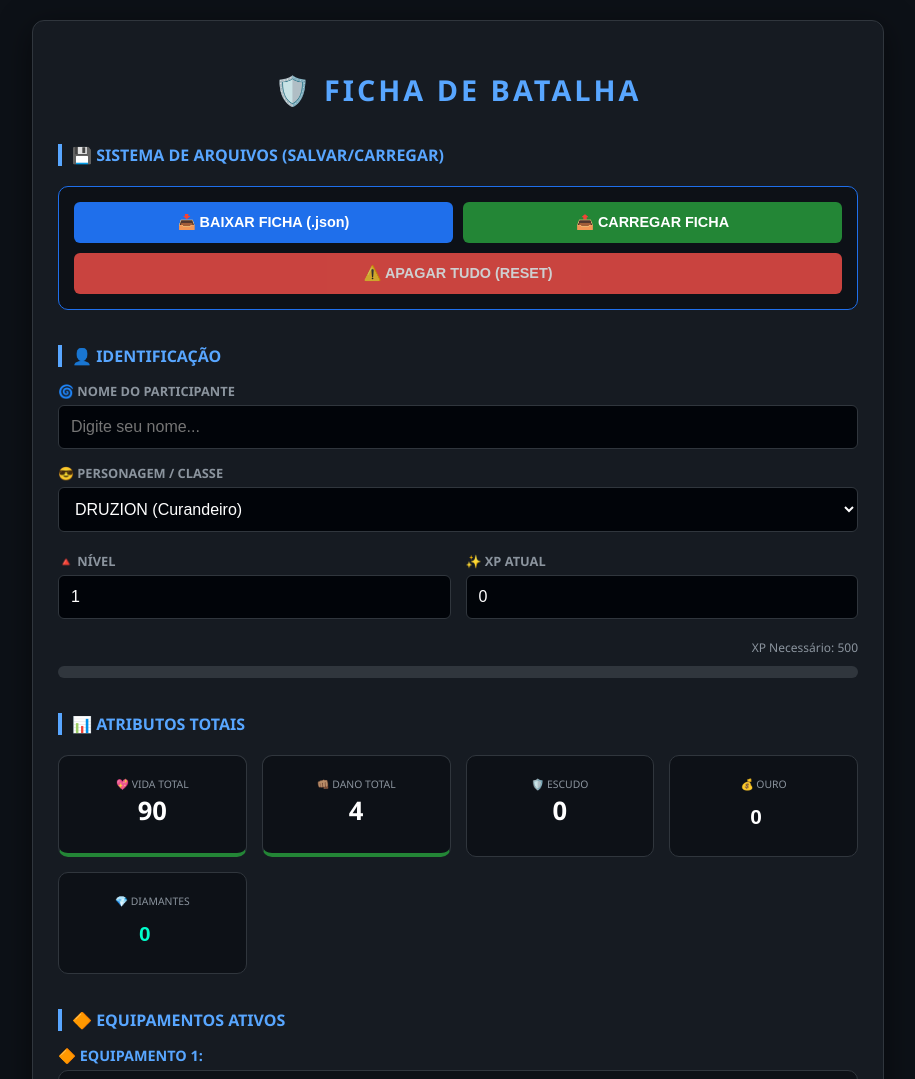
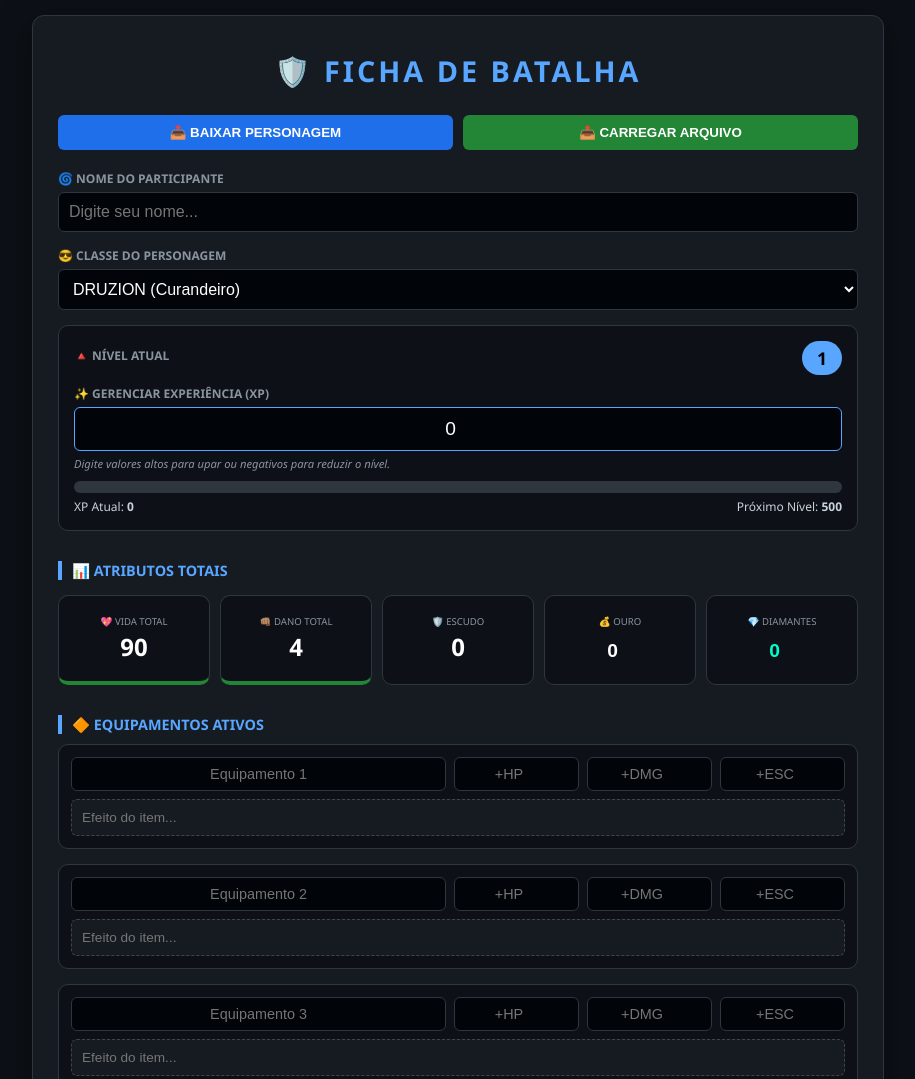
Before and after one commit to nemixy42-svg/FICHA-RPG, a plain HTML site: page index.html in a window 1280 px wide. Shown: the top 1079 px of the page, without its empty margins (182-1097 px from the left). Drawn offline with Linux system fonts and the light colour scheme.

Commit message:
Update index.html

```diff
--- a/index.html
+++ b/index.html
@@ -3,46 +3,49 @@
 <head>
     <meta charset="UTF-8">
     <meta name="viewport" content="width=device-width, initial-scale=1.0">
-    <title>Ficha RPG - Sistema de Backup</title>
+    <title>Ficha RPG - Level Up/Down Automático</title>
     <style>
         :root {
             --bg: #0d1117; --card: #161b22; --primary: #58a6ff; --text: #c9d1d9; --accent: #238636; --border: #30363d; --save: #1f6feb;
         }
-        body { font-family: 'Segoe UI', sans-serif; background: var(--bg); color: var(--text); margin: 0; padding: 20px; display: flex; justify-content: center; }
+        body { font-family: 'Segoe UI', sans-serif; background: var(--bg); color: var(--text); margin: 0; padding: 15px; display: flex; justify-content: center; }
         .wrapper { width: 100%; max-width: 800px; background: var(--card); border-radius: 12px; padding: 25px; box-shadow: 0 8px 32px rgba(0,0,0,0.5); border: 1px solid var(--border); }
-        h2 { text-align: center; color: var(--primary); margin-bottom: 25px; text-transform: uppercase; letter-spacing: 3px; font-size: 1.8em; }
+        h2 { text-align: center; color: var(--primary); margin: 10px 0 25px; text-transform: uppercase; letter-spacing: 3px; font-size: 1.8em; }
+
         .field-group { margin-bottom: 15px; }
-        label { display: block; font-size: 0.8em; color: #8b949e; margin-bottom: 5px; font-weight: bold; text-transform: uppercase; }
-        input, select, textarea { width: 100%; padding: 12px; background: #010409; border: 1px solid var(--border); color: white; border-radius: 6px; box-sizing: border-box; font-size: 1em; }
-        textarea { resize: vertical; min-height: 100px; font-family: inherit; }
-        .stats-grid { display: grid; grid-template-columns: repeat(auto-fit, minmax(150px, 1fr)); gap: 15px; margin: 20px 0; }
-        .stat-box { background: #0d1117; padding: 15px; border-radius: 10px; border: 1px solid var(--border); text-align: center; }
+        label { display: block; font-size: 0.75em; color: #8b949e; margin-bottom: 5px; font-weight: bold; text-transform: uppercase; }
+        input, select, textarea { width: 100%; padding: 10px; background: #010409; border: 1px solid var(--border); color: white; border-radius: 6px; box-sizing: border-box; font-size: 1em; }
+
+        .stats-grid { display: grid; grid-template-columns: repeat(auto-fit, minmax(140px, 1fr)); gap: 10px; margin: 15px 0; }
+        .stat-box { background: #0d1117; padding: 12px; border-radius: 10px; border: 1px solid var(--border); text-align: center; }
         .stat-box.total { border-bottom: 4px solid var(--accent); }
-        .stat-num { font-size: 1.6em; font-weight: bold; display: block; color: #fff; }
-        .stat-label { font-size: 0.65em; color: #8b949e; text-transform: uppercase; }
-        .equip-list { display: flex; flex-direction: column; gap: 20px; }
-        .equip-item-label { color: var(--primary); font-size: 0.9em; font-weight: bold; margin-bottom: 5px; display: block; }
-        .equip-card { background: #0d1117; border: 1px solid var(--border); border-radius: 10px; padding: 15px; width: 100%; box-sizing: border-box; }
-        .equip-header { display: grid; grid-template-columns: 3fr 1fr 1fr 1fr; gap: 10px; margin-bottom: 10px; }
-        .equip-header input { padding: 10px; font-size: 0.95em; text-align: center; }
-        .equip-header input[type="text"] { text-align: left; }
-        .equip-effect { font-size: 0.9em; background: #161b22 !important; border: 1px dashed #444 !important; color: #aaa; margin-top: 5px; }
+        .stat-num { font-size: 1.5em; font-weight: bold; display: block; color: #fff; }
+        .stat-label { font-size: 0.6em; color: #8b949e; text-transform: uppercase; }
+
+        .xp-section { background: #0d1117; padding: 15px; border-radius: 10px; border: 1px solid #30363d; margin-bottom: 20px; }
+        .xp-header { display: flex; justify-content: space-between; align-items: center; margin-bottom: 10px; }
+        .lvl-badge { background: var(--primary); color: #000; padding: 5px 15px; border-radius: 20px; font-weight: bold; font-size: 1.1em; }
+        .xp-input-style { font-size: 1.2em !important; border-color: var(--primary) !important; text-align: center; }
+
+        .equip-list { display: flex; flex-direction: column; gap: 15px; }
+        .equip-card { background: #0d1117; border: 1px solid var(--border); border-radius: 10px; padding: 12px; }
+        .equip-header { display: grid; grid-template-columns: 3fr 1fr 1fr 1fr; gap: 8px; margin-bottom: 8px; }
+        .equip-header input { padding: 8px; font-size: 0.9em; text-align: center; }
+        .equip-effect { font-size: 0.85em; background: #161b22 !important; border: 1px dashed #444 !important; color: #aaa; }
+
         .xp-bar-container { background: #30363d; height: 12px; border-radius: 6px; margin-top: 10px; overflow: hidden; }
         .xp-bar-fill { background: linear-gradient(90deg, #238636, #2ea043); height: 100%; width: 0%; transition: width 0.5s; }
-        .section-title { border-left: 4px solid var(--primary); padding-left: 10px; margin: 35px 0 15px; color: var(--primary); font-size: 1em; font-weight: bold; text-transform: uppercase; }
-        .skill-card { background: #0d1117; padding: 15px; border-radius: 10px; margin-top: 10px; border: 1px solid var(--border); }
-        .skill-name { font-weight: bold; color: var(--primary); font-size: 1em; }
-        .skill-desc { font-size: 0.9em; color: #8b949e; margin-top: 8px; line-height: 1.5; }
-        .skill-lvl { float: right; font-size: 0.75em; background: #21262d; padding: 3px 8px; border-radius: 5px; color: var(--primary); }
+        .xp-instructions { font-size: 0.7em; color: #8b949e; margin-top: 5px; font-style: italic; }
 
-        /* Estilo dos Botões de Salvar/Carregar */
-        .backup-controls { display: grid; grid-template-columns: 1fr 1fr; gap: 10px; margin-top: 20px; background: #0d1117; padding: 15px; border-radius: 10px; border: 1px solid var(--save); }
-        .btn { border: none; padding: 12px; border-radius: 6px; cursor: pointer; font-weight: bold; font-size: 0.9em; transition: 0.2s; color: white; display: flex; align-items: center; justify-content: center; gap: 8px; }
-        .btn-save { background: var(--save); width: 100%; }
-        .btn-load { background: var(--accent); width: 100%; }
-        .btn-reset { background: #f85149; grid-column: span 2; opacity: 0.8; }
-        .btn:hover { filter: brightness(1.2); }
-        #file-input { display: none; }
+        .section-title { border-left: 4px solid var(--primary); padding-left: 10px; margin: 30px 0 10px; color: var(--primary); font-size: 0.9em; font-weight: bold; text-transform: uppercase; }
+        .skill-card { background: #0d1117; padding: 12px; border-radius: 8px; margin-top: 8px; border: 1px solid var(--border); border-left: 4px solid var(--primary); }
+        .skill-name { font-weight: bold; color: var(--primary); font-size: 0.95em; }
+        .skill-desc { font-size: 0.85em; color: #8b949e; margin-top: 5px; }
+        .skill-lvl { float: right; font-size: 0.7em; background: #21262d; padding: 2px 6px; border-radius: 4px; color: var(--primary); }
+
+        .btn-reset { background: #f85149; color: white; border: none; padding: 12px; width: 100%; border-radius: 8px; cursor: pointer; margin-top: 25px; font-weight: bold; opacity: 0.8; }
+        .backup-btns { display: grid; grid-template-columns: 1fr 1fr; gap: 10px; margin-bottom: 20px; }
+        .btn-backup { background: var(--save); color: white; border: none; padding: 10px; border-radius: 6px; font-weight: bold; cursor: pointer; }
     </style>
 </head>
 <body>
@@ -50,23 +53,19 @@
 <div class="wrapper">
     <h2>🛡️ FICHA DE BATALHA</h2>
 
-    <!-- SISTEMA DE BACKUP -->
-    <div class="section-title">💾 SISTEMA DE ARQUIVOS (SALVAR/CARREGAR)</div>
-    <div class="backup-controls">
-        <button class="btn btn-save" onclick="exportarFicha()">📥 BAIXAR FICHA (.json)</button>
-        <button class="btn btn-load" onclick="document.getElementById('file-input').click()">📤 CARREGAR FICHA</button>
-        <input type="file" id="file-input" accept=".json" onchange="importarFicha(event)">
-        <button class="btn btn-reset" onclick="resetar()">⚠️ APAGAR TUDO (RESET)</button>
+    <div class="backup-btns">
+        <button class="btn-backup" onclick="exportarFicha()">📥 BAIXAR PERSONAGEM</button>
+        <button class="btn-backup" style="background: var(--accent)" onclick="document.getElementById('file-input').click()">📤 CARREGAR ARQUIVO</button>
+        <input type="file" id="file-input" style="display:none" accept=".json" onchange="importarFicha(event)">
     </div>
 
-    <div class="section-title">👤 IDENTIFICAÇÃO</div>
     <div class="field-group">
         <label>🌀 Nome do Participante</label>
         <input type="text" id="part-name" placeholder="Digite seu nome..." oninput="salvar()">
     </div>
 
     <div class="field-group">
-        <label>😎 Personagem / Classe</label>
+        <label>😎 Classe do Personagem</label>
         <select id="char-select" onchange="salvar()">
             <option value="DRUZION">DRUZION (Curandeiro)</option>
             <option value="GUILBERT">GUILBERT (Arqueiro)</option>
@@ -76,20 +75,24 @@
         </select>
     </div>
 
-    <div class="stats-grid">
-        <div class="field-group" style="margin:0">
-            <label>🔺 Nível</label>
-            <input type="number" id="lvl" value="1" min="1" oninput="salvar()">
+    <!-- SEÇÃO DE XP E NÍVEL AUTOMÁTICO -->
+    <div class="xp-section">
+        <div class="xp-header">
+            <label>🔺 Nível Atual</label>
+            <div class="lvl-badge" id="lvl-display">1</div>
         </div>
-        <div class="field-group" style="margin:0">
-            <label>✨ XP Atual</label>
-            <input type="number" id="xp" value="0" oninput="salvar()">
+        <label>✨ Gerenciar Experiência (XP)</label>
+        <input type="number" id="xp" value="0" class="xp-input-style" oninput="processarXP()">
+        <div class="xp-instructions">Digite valores altos para upar ou negativos para reduzir o nível.</div>
+
+        <div class="xp-bar-container"><div class="xp-bar-fill" id="xp-fill"></div></div>
+        <div style="display:flex; justify-content: space-between; font-size: 0.75em; margin-top: 5px;">
+            <span>XP Atual: <b id="xp-status">0</b></span>
+            <span>Próximo Nível: <b id="xp-max">500</b></span>
         </div>
     </div>
-    <div id="xp-text" style="font-size: 0.75em; text-align: right; color: #8b949e; margin-top: 5px;">XP Necessário: 500</div>
-    <div class="xp-bar-container"><div class="xp-bar-fill" id="xp-fill"></div></div>
 
-    <div class="section-title">📊 ATRIBUTOS TOTAIS</div>
+    <div class="section-title">📊 Atributos Totais</div>
     <div class="stats-grid">
         <div class="stat-box total">
             <span class="stat-label">💖 Vida Total</span>
@@ -105,30 +108,30 @@
         </div>
         <div class="stat-box">
             <span class="stat-label">💰 Ouro</span>
-            <input type="number" id="ouro" value="0" style="background:transparent; border:none; color:white; font-size:1.3em; font-weight:bold; text-align:center; width:100%" oninput="salvar()">
+            <input type="number" id="ouro" value="0" style="background:transparent; border:none; color:white; font-size:1.2em; font-weight:bold; text-align:center;" oninput="salvar()">
         </div>
         <div class="stat-box">
             <span class="stat-label">💎 Diamantes</span>
-            <input type="number" id="diamante" value="0" style="background:transparent; border:none; color:#00ffcc; font-size:1.3em; font-weight:bold; text-align:center; width:100%" oninput="salvar()">
+            <input type="number" id="diamante" value="0" style="background:transparent; border:none; color:#00ffcc; font-size:1.2em; font-weight:bold; text-align:center;" oninput="salvar()">
         </div>
     </div>
 
-    <div class="section-title">🔶 EQUIPAMENTOS ATIVOS</div>
+    <div class="section-title">🔶 Equipamentos Ativos</div>
     <div class="equip-list" id="equip-container"></div>
 
-    <div class="section-title">🎒 MOCHILA (INVENTÁRIO)</div>
-    <div class="field-group">
-        <textarea id="mochila" placeholder="Poções, pergaminhos, itens de missão..." oninput="salvar()"></textarea>
-    </div>
+    <div class="section-title">🎒 Mochila</div>
+    <textarea id="mochila" placeholder="Itens guardados..." oninput="salvar()" style="min-height: 80px;"></textarea>
 
-    <div class="section-title">💫 HABILIDADES DESBLOQUEADAS</div>
+    <div class="section-title">💫 Habilidades</div>
     <div id="skills-container"></div>
+
+    <button class="btn-reset" onclick="resetar()">⚠️ APAGAR FICHA (RESET)</button>
 </div>
 
 <script>
     const data = {
         chars: {
-            DRUZION: { hp: 90, dmg: 4, p: "AURA VERDE", pd: "Cura aliado: recupera vida dele igual ao seu dano total." },
+            DRUZION: { hp: 90, dmg: 4, p: "AURA VERDE", pd: "Cura: recupera vida do aliado igual ao seu dano total." },
             GUILBERT: { hp: 80, dmg: 8, p: "RESPEITO", pd: "Com 2 aliados ou menos, você não pode ser alvo." },
             MELKYOR: { hp: 70, dmg: 12, p: "MANAMUNDO", pd: "Causa +10% de dano para cada aliado na batalha." },
             SCAR: { hp: 60, dmg: 16, p: "CONTRAGOLPE", pd: "Dano par recebido causa 20% de volta ao atacante." },
@@ -139,31 +142,56 @@
             { lvl: 4, DRUZION: "CURA FRACA", GUILBERT: "PRISMA ARCANO", MELKYOR: "RECARGA DE ENERGIA", SCAR: "UNIÃO AMISTOSA", DEWPEE: "TIRO DUPLO" },
             { lvl: 7, DRUZION: "CONFUSÃO", GUILBERT: "GRITO DE GUERRA", MELKYOR: "CORROSÃO E DRENAGEM", SCAR: "MALDIÇÃO", DEWPEE: "BALA DE PRECISÃO" },
             { lvl: 10, DRUZION: "DUETO", GUILBERT: "LÂMINA GIRATÓRIA", MELKYOR: "DUALIDADE", SCAR: "ARCO-ÍRIS", DEWPEE: "RAJADA FRENÉTICA" }
+            // O sistema aceita mais habilidades aqui...
         ]
     };
 
+    let nivelGlobal = 1;
+
+    // Criar slots de equipamentos
     const equipContainer = document.getElementById('equip-container');
     for(let i=1; i<=4; i++) {
         equipContainer.innerHTML += `
-            <div>
-                <span class="equip-item-label">🔶 EQUIPAMENTO ${i}:</span>
             <div class="equip-card">
                 <div class="equip-header">
-                        <input type="text" id="eq_n_${i}" placeholder="Nome" oninput="salvar()">
+                    <input type="text" id="eq_n_${i}" placeholder="Equipamento ${i}" oninput="salvar()">
                     <input type="number" id="eq_h_${i}" placeholder="+HP" oninput="salvar()">
                     <input type="number" id="eq_d_${i}" placeholder="+DMG" oninput="salvar()">
                     <input type="number" id="eq_s_${i}" placeholder="+ESC" oninput="salvar()">
                 </div>
-                    <input type="text" class="equip-effect" id="eq_e_${i}" placeholder="Efeito ou descrição..." oninput="salvar()">
-                </div>
+                <input type="text" class="equip-effect" id="eq_e_${i}" placeholder="Efeito do item..." oninput="salvar()">
             </div>`;
     }
 
-    function obterEstado() {
+    // === LÓGICA DE XP CUMULATIVO (UP E DOWN) ===
+    function processarXP() {
+        let xp = parseInt(document.getElementById('xp').value) || 0;
+
+        // Se XP for maior que o necessário para o nível atual, sobe
+        while (xp >= (nivelGlobal * 500)) {
+            xp -= (nivelGlobal * 500);
+            nivelGlobal++;
+        }
+
+        // Se XP for menor que 0, desce nível (se não for lvl 1)
+        while (xp < 0 && nivelGlobal > 1) {
+            nivelGlobal--;
+            xp += (nivelGlobal * 500);
+        }
+
+        // Trava no nível 1 com 0 XP
+        if (nivelGlobal === 1 && xp < 0) xp = 0;
+
+        document.getElementById('xp').value = xp;
+        document.getElementById('lvl-display').innerText = nivelGlobal;
+        salvar();
+    }
+
+    function salvar() {
         const estado = {
             part: document.getElementById('part-name').value,
             char: document.getElementById('char-select').value,
-            lvl: parseInt(document.getElementById('lvl').value) || 1,
+            lvl: nivelGlobal,
             xp: parseInt(document.getElementById('xp').value) || 0,
             ouro: document.getElementById('ouro').value,
             diamante: document.getElementById('diamante').value,
@@ -179,12 +207,7 @@
                 e: document.getElementById(`eq_e_${i}`).value
             });
         }
-        return estado;
-    }
-
-    function salvar() {
-        const estado = obterEstado();
-        localStorage.setItem('ficha_rpg_v5', JSON.stringify(estado));
+        localStorage.setItem('ficha_rpg_vAuto', JSON.stringify(estado));
         atualizarUI(estado);
     }
 
@@ -192,44 +215,43 @@
         const charBase = data.chars[s.char];
         let bH = 0, bD = 0, bS = 0;
         s.equips.forEach(e => { bH += e.h; bD += e.d; bS += e.s; });
+
         document.getElementById('total-hp').innerText = charBase.hp + bH;
         document.getElementById('total-dmg').innerText = charBase.dmg + bD;
         document.getElementById('total-shd').innerText = bS;
-        const req = s.lvl * 500;
-        document.getElementById('xp-text').innerText = `XP Necessário: ${req}`;
-        document.getElementById('xp-fill').style.width = Math.min((s.xp / req) * 100, 100) + "%";
+
+        const cap = s.lvl * 500;
+        document.getElementById('xp-status').innerText = s.xp;
+        document.getElementById('xp-max').innerText = cap;
+        document.getElementById('xp-fill').style.width = Math.min((s.xp / cap) * 100, 100) + "%";
+
         const container = document.getElementById('skills-container');
         container.innerHTML = `<div class="skill-card" style="border-left-color: #f1e05a"><span class="skill-name">✨ PASSIVA: ${charBase.p}</span><div class="skill-desc">${charBase.pd}</div></div>`;
+
         data.skills.forEach(sk => {
             if(s.lvl >= sk.lvl) {
-                container.innerHTML += `<div class="skill-card"><span class="skill-lvl">Nível ${sk.lvl}+</span><span class="skill-name">⚔️ ${sk[s.char]}</span><div class="skill-desc">Habilidade especial desbloqueada.</div></div>`;
+                container.innerHTML += `<div class="skill-card"><span class="skill-lvl">Lvl ${sk.lvl}+</span><span class="skill-name">⚔️ ${sk[s.char]}</span><div class="skill-desc">Habilidade desbloqueada.</div></div>`;
             }
         });
     }
 
-    // FUNÇÕES DE EXPORTAR E IMPORTAR
+    // Funções de arquivo
     function exportarFicha() {
-        const estado = obterEstado();
+        const estado = JSON.parse(localStorage.getItem('ficha_rpg_vAuto'));
         const dataStr = "data:text/json;charset=utf-8," + encodeURIComponent(JSON.stringify(estado, null, 2));
-        const downloadAnchorNode = document.createElement('a');
-        downloadAnchorNode.setAttribute("href", dataStr);
-        downloadAnchorNode.setAttribute("download", `ficha_${estado.part || 'personagem'}.json`);
-        document.body.appendChild(downloadAnchorNode);
-        downloadAnchorNode.click();
-        downloadAnchorNode.remove();
+        const dl = document.createElement('a');
+        dl.setAttribute("href", dataStr);
+        dl.setAttribute("download", `ficha_${estado.part || 'personagem'}.json`);
+        dl.click();
     }
 
     function importarFicha(event) {
         const reader = new FileReader();
         reader.onload = function(e) {
-            try {
             const s = JSON.parse(e.target.result);
+            nivelGlobal = s.lvl || 1;
             aplicarEstado(s);
             salvar();
-                alert("Ficha carregada com sucesso!");
-            } catch (err) {
-                alert("Erro ao ler o arquivo!");
-            }
         };
         reader.readAsText(event.target.files[0]);
     }
@@ -237,7 +259,8 @@
     function aplicarEstado(s) {
         document.getElementById('part-name').value = s.part || "";
         document.getElementById('char-select').value = s.char || "DRUZION";
-        document.getElementById('lvl').value = s.lvl || 1;
+        nivelGlobal = s.lvl || 1;
+        document.getElementById('lvl-display').innerText = nivelGlobal;
         document.getElementById('xp').value = s.xp || 0;
         document.getElementById('ouro').value = s.ouro || 0;
         document.getElementById('diamante').value = s.diamante || 0;
@@ -253,12 +276,12 @@
     }
 
     function carregar() {
-        const salvo = localStorage.getItem('ficha_rpg_v5');
+        const salvo = localStorage.getItem('ficha_rpg_vAuto');
         if(salvo) aplicarEstado(JSON.parse(salvo));
         else salvar();
     }
 
-    function resetar() { if(confirm("Apagar todos os dados da ficha?")) { localStorage.removeItem('ficha_rpg_v5'); location.reload(); } }
+    function resetar() { if(confirm("Apagar tudo?")) { localStorage.removeItem('ficha_rpg_vAuto'); location.reload(); } }
     window.onload = carregar;
 </script>
 </body>
```
Lines whose indentation alone changed are shown as unchanged.
